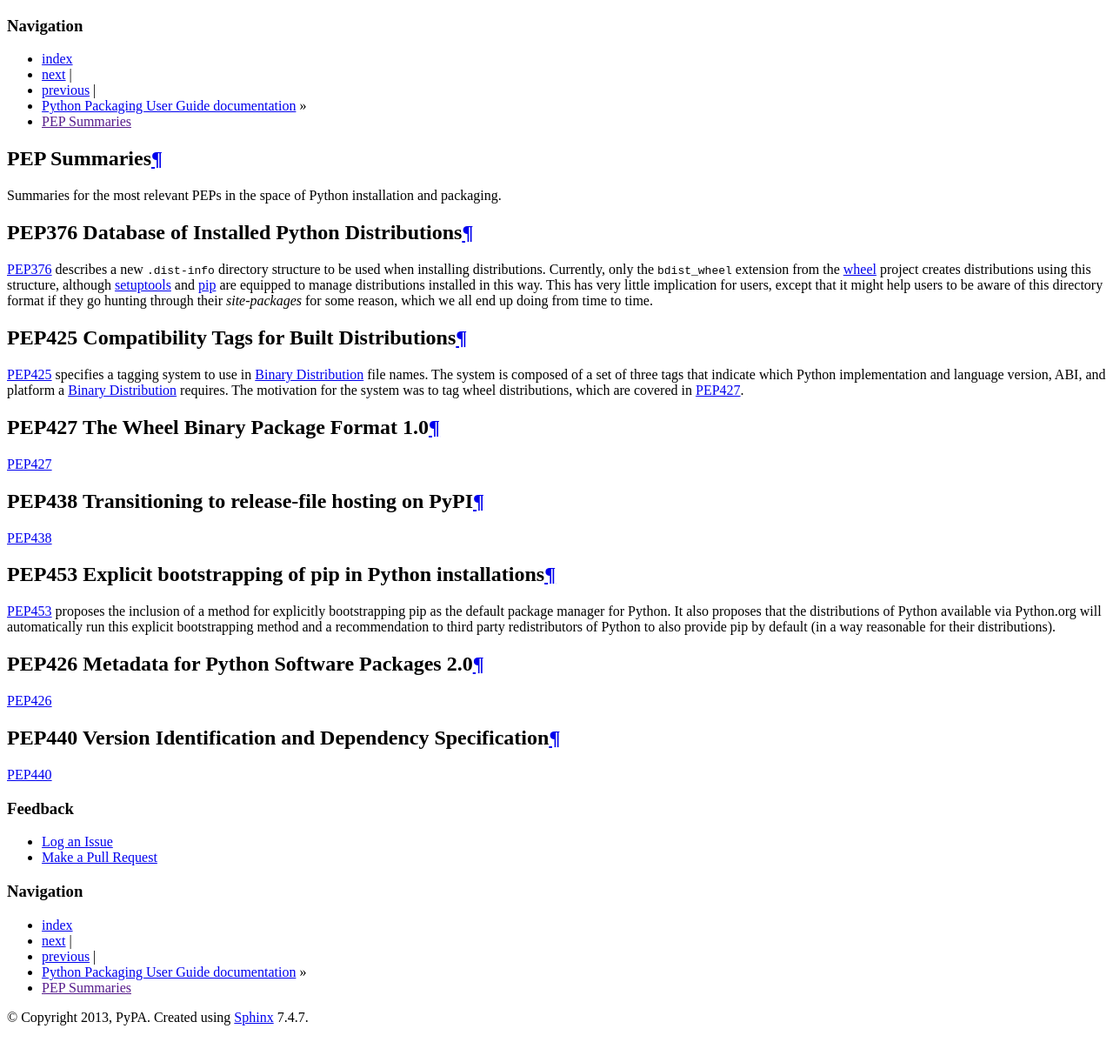
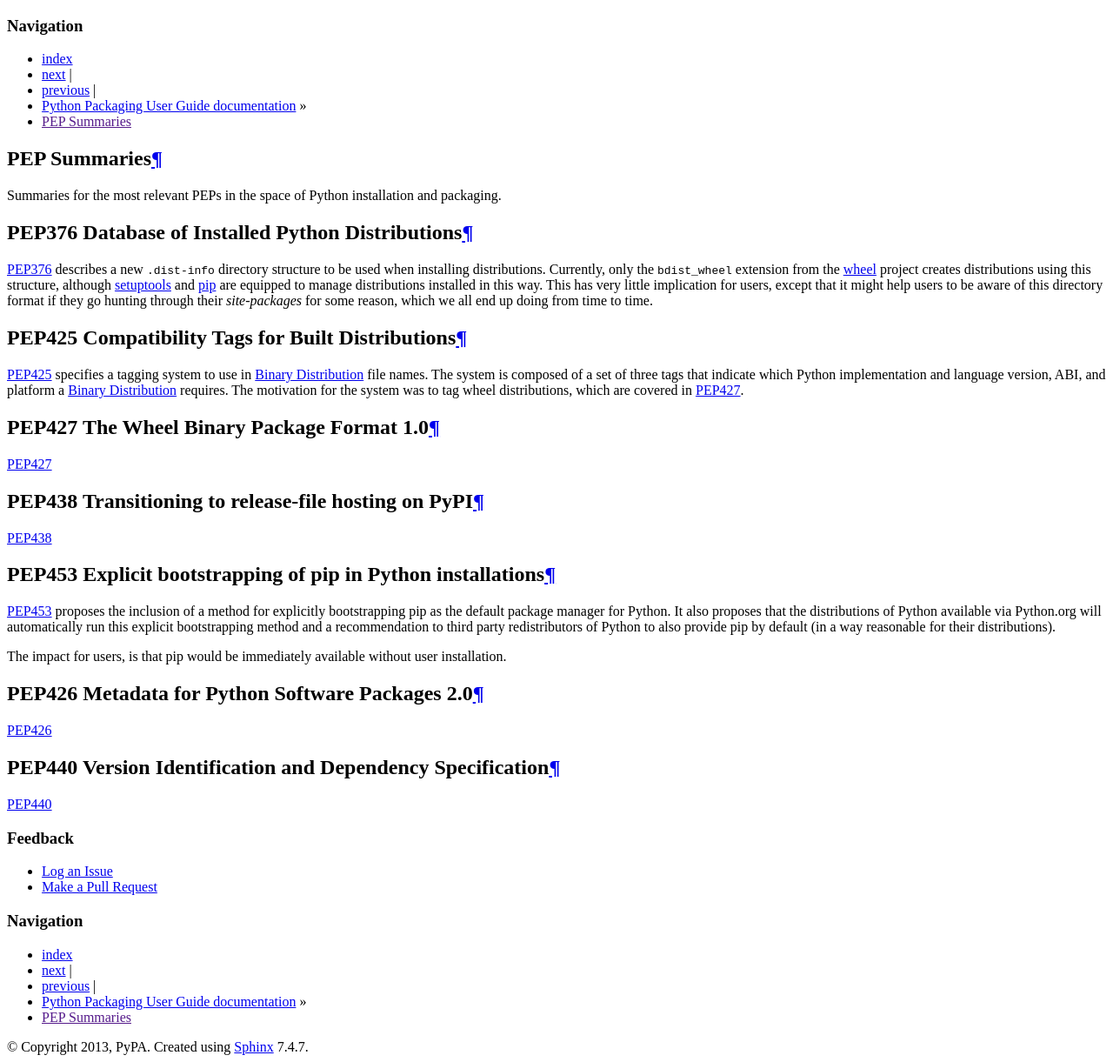
Before and after one commit to pypa/packaging.python.org, a Sphinx documentation site: the page built from source/peps.txt, in a window 1280 px wide. Shown: the whole page at 87% size. Built offline with Sphinx 7.4.7, drawn with Linux system fonts in a browser that asks for light colours; before the commit the page ends 1187 px from its top, so only the background shows below that.

Commit message:
include statement about the user impact of PEP453

```diff
--- a/source/peps.txt
+++ b/source/peps.txt
@@ -48,6 +48,9 @@ bootstrapping method and a recommendation to third party redistributors of
 Python to also provide pip by default (in a way reasonable for their
 distributions).
 
+The impact for users, is that pip would be immediately
+available without user installation.
+
 
 PEP426 Metadata for Python Software Packages 2.0
 ************************************************
```
